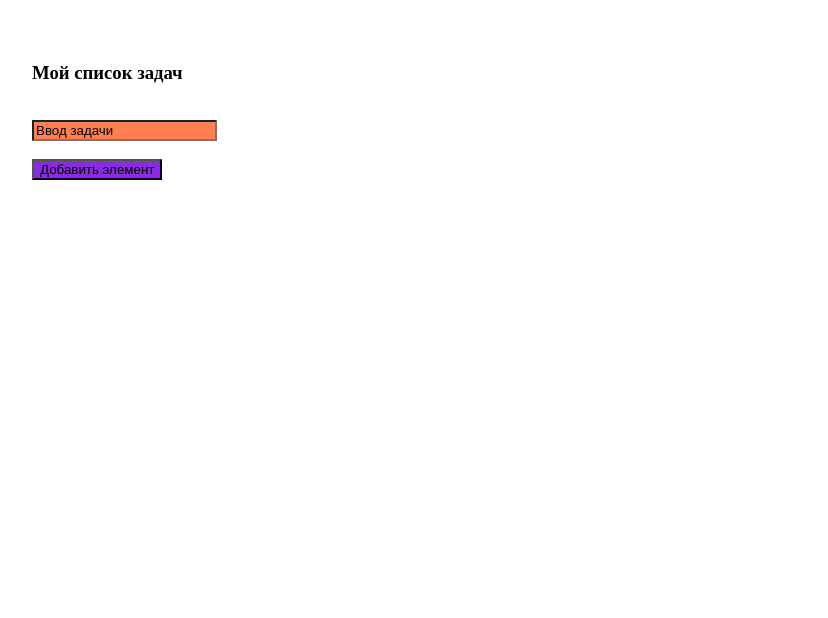
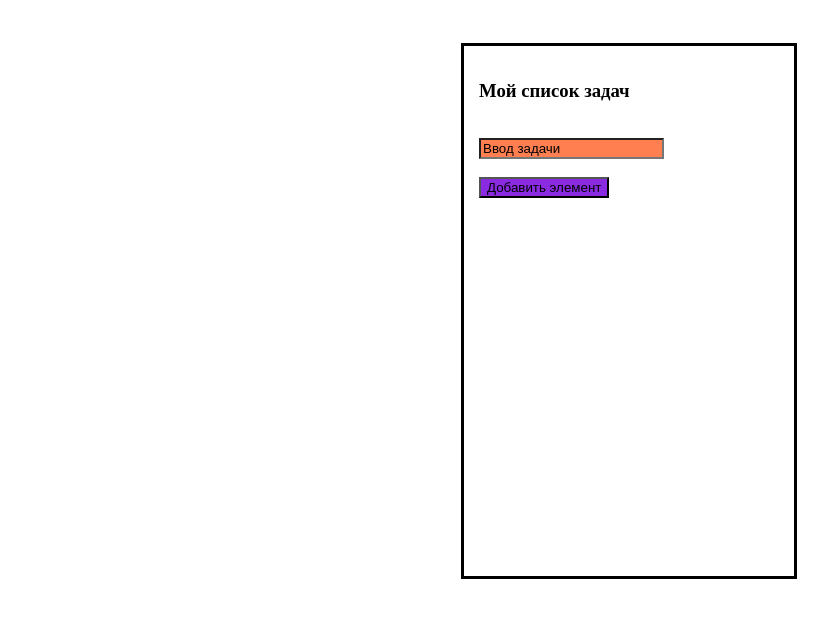
Before and after one commit to kadievart/First-of-all, a plain HTML site: page Index.html in a window 1280 px wide. Shown: the whole page, without its empty margins (11-839 px from the left). Drawn offline with Linux system fonts and the light colour scheme.

Commit message:
Update Index.html

```diff
--- a/Index.html
+++ b/Index.html
@@ -17,16 +17,31 @@
         input[type="text"]{
             background-color: coral;
         }
+        .divCl {
+            width: 300px;
+            height: 500px;
+            border: 3px solid black;
+            margin: 0 auto;
+            padding: 15px;
+        }
     </style>
+    <script>
+        function addItem() {
+            alert('Введите задачу!')
+        }
+
+    </script>
+
 </head>
 <body>
+    <div class= "divCl">
     <h3>Мой список задач</h3>
     <br/>
     <input type="text" value= "Ввод задачи"/>
     <br/>
     <br/>
-    <input type= "button" value= "Добавить элемент"/>
-
+    <input type= "button" value= "Добавить элемент" onclick="addItem();"/>
+    </div>
 </body>
 
 </html>
```
